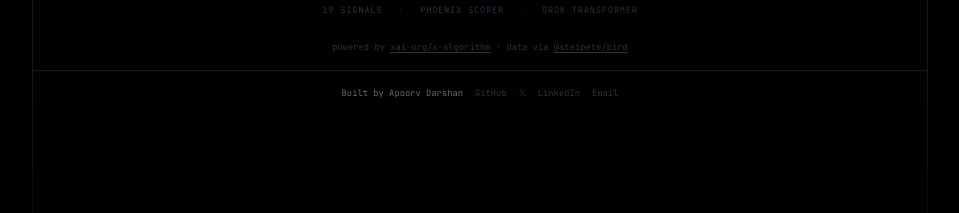
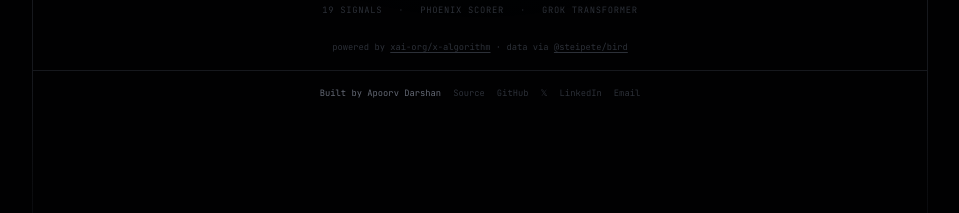
Before and after one commit to apoorvdarshan/Xscore, a Next.js app: page / in a window 1280 px wide. Shown: the part 480-693 px from the top of the page, without its empty margins (160-1119 px from the left). Built offline with nearby package versions, Linux system fonts and the light colour scheme; a web font is replaced by a local one.

Commit message:
Update footer: Source for repo, GitHub for profile

```diff
--- a/src/app/page.tsx
+++ b/src/app/page.tsx
@@ -455,7 +455,8 @@ export default function Home() {
           <div className="mono pt-4 flex items-center justify-center gap-3 flex-wrap" style={{ borderTop: "1px solid var(--border-dim)", fontSize: "0.55rem" }}>
             <span style={{ color: "var(--text-tertiary)" }}>Built by Apoorv Darshan</span>
             {[
-              { label: "GitHub", href: "https://github.com/apoorvdarshan/Xscore" },
+              { label: "Source", href: "https://github.com/apoorvdarshan/Xscore" },
+              { label: "GitHub", href: "https://github.com/apoorvdarshan" },
               { label: "𝕏", href: "https://x.com/apoorvdarshan" },
               { label: "LinkedIn", href: "https://linkedin.com/in/apoorvdarshan" },
               { label: "Email", href: "mailto:ad13dtu@gmail.com" },
```
